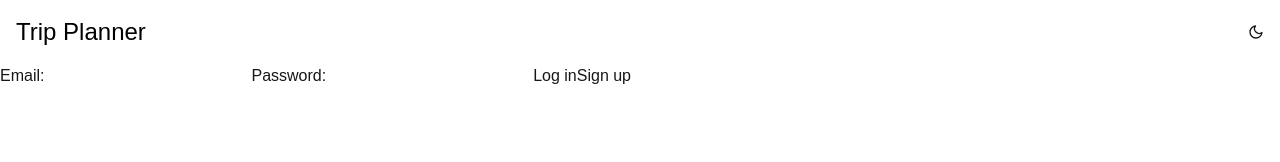
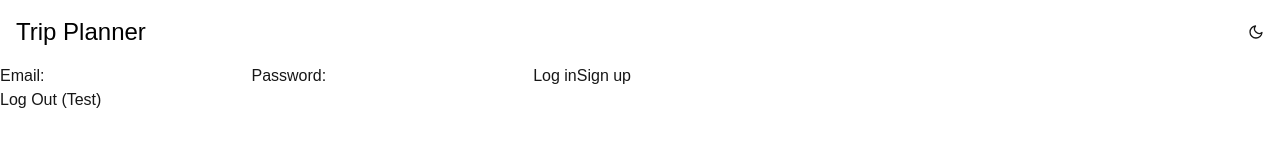
Before and after one commit to adamhinton/mileagebuddy, a Next.js app: page /login in a window 1280 px wide. Shown: the top 162 px of the page. Built offline with nearby package versions, Linux system fonts and the light colour scheme.

Commit message:
Better variable naming and documentation

```diff
--- a/src/app/login/page.tsx
+++ b/src/app/login/page.tsx
@@ -5,15 +5,15 @@ import { createClientCSROnly } from "../utils/server/supabase/client";
 import { login, signup } from "./actions";
 
 export default function LoginPage() {
-	const [mounted, setMounted] = useState(false);
+	const [isMounted, setIsMounted] = useState(false);
 
+	// I copied this section from the internet
+	// Hope it doesn't fail
+	// The issue here is something to do with the google auth script not loading properly unless I do this
+	// I don't know why
+	// help me
 	useEffect(() => {
-		// I copied this section from the internet
-		// Hope it doesn't fail
-		// The issue here is something to do with the google auth script not loading properly unless I do this
-		// I don't know why
-		// help me
-		setMounted(true);
+		setIsMounted(true);
 		// Dynamically load the Google GSI script
 		const script = document.createElement("script");
 		script.src = "https://accounts.google.com/gsi/client";
@@ -30,7 +30,7 @@ export default function LoginPage() {
 
 	return (
 		<div>
-			{mounted && (
+			{isMounted && (
 				<>
 					{/* This div and the next one (g_id_signin) were auto generated by Google’s configurator */}
 					<div
@@ -64,6 +64,15 @@ export default function LoginPage() {
 				<button formAction={login}>Log in</button>
 				<button formAction={signup}>Sign up</button>
 			</form>
+
+			<button
+				onClick={() => {
+					const supabase = createClientCSROnly();
+					supabase.auth.signOut();
+				}}
+			>
+				Log Out (Test)
+			</button>
 		</div>
 	);
 }
@@ -81,6 +90,9 @@ globalThis.handleSignInWithGoogle = async function handleSignInWithGoogle(
 	);
 
 	const supabase = createClientCSROnly();
+
+	const signedInUser = await supabase.auth.getUser();
+	console.log("signedInUser:", signedInUser);
 
 	const { data, error } = await supabase.auth.signInWithIdToken({
 		provider: "google",
```
